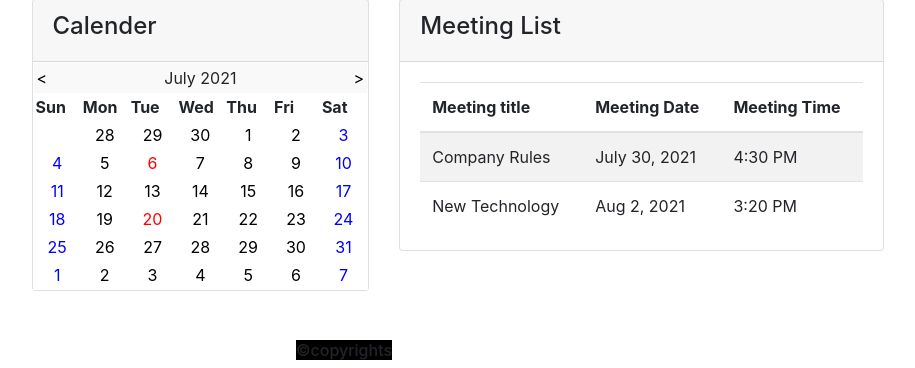
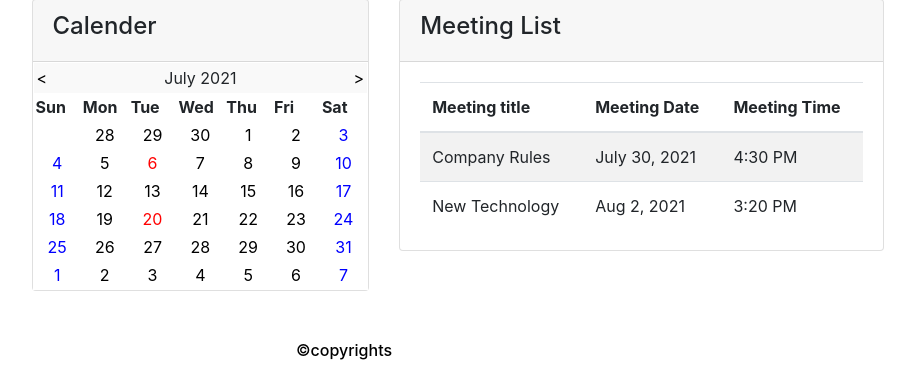
Before and after one commit to anusreepromod/hrmsapp, a Django app: page /user/dashboard/ in a window 1280 px wide. Shown: the part 517-885 px from the top of the page, without its empty margins (296-1211 px from the left). Run offline with Django 3.2, Linux system fonts and the light colour scheme.

Commit message:
version3

```diff
--- a/userapp/TEMPLATES/master.html
+++ b/userapp/TEMPLATES/master.html
@@ -132,7 +132,7 @@
     </div>
     <div class="row">
         <div class="col-lg-12 " style="text-align: center;padding-top: 50px;">
-            <h6><span style="background-color: black;">©copyrights</span></h6>
+            <h6><span style="color:black;">©copyrights</span></h6>
         </div>
     </div>
 
```
